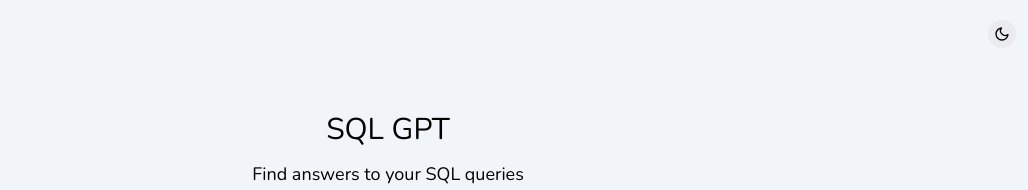
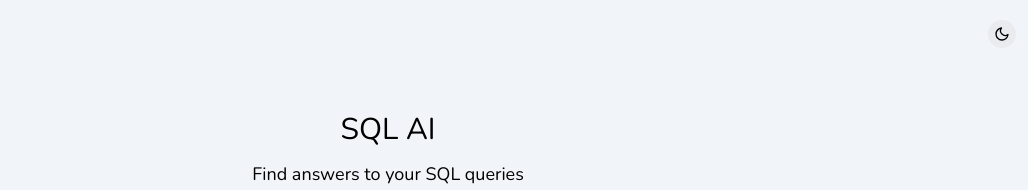
Before and after one commit to AbhiVarde/SQL-AI, a React (Vite) app: page / in a window 1280 px wide. Shown: the top 190 px of the page, without its empty margins (252-1280 px from the left). Built offline with nearby package versions, Linux system fonts and the light colour scheme.

Commit message:
initial commit

```diff
--- a/src/App.tsx
+++ b/src/App.tsx
@@ -131,7 +131,7 @@ function App() {
       <main className="mx-auto mb-20 max-w-3xl px-10 pt-16 md:pt-20 lg:pt-28 font-Nunito">
         <div>
           <div className="flex h-full flex-col justify-center">
-            <h1 className="-mb-3 text-center text-3xl">SQL GPT</h1>
+            <h1 className="-mb-3 text-center text-3xl">SQL AI</h1>
             <h3
               className={`mt-6 text-center text-lg font-light ${
                 darkMode ? "text-white/80" : ""
```
